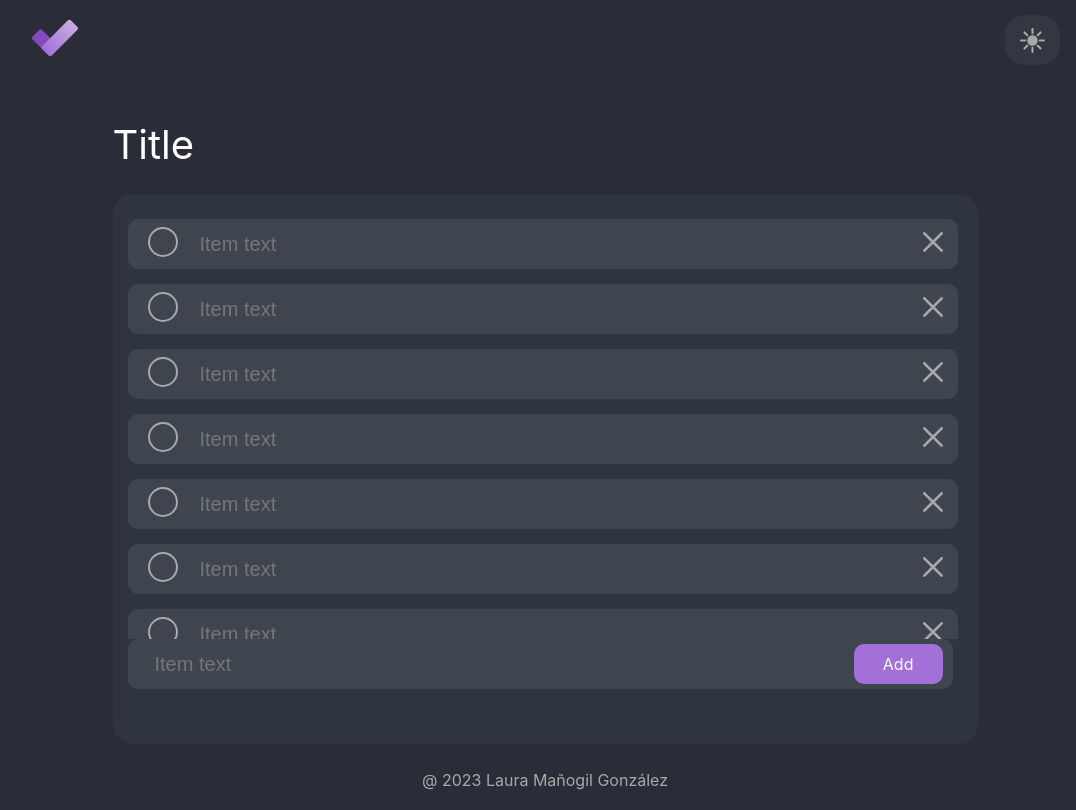
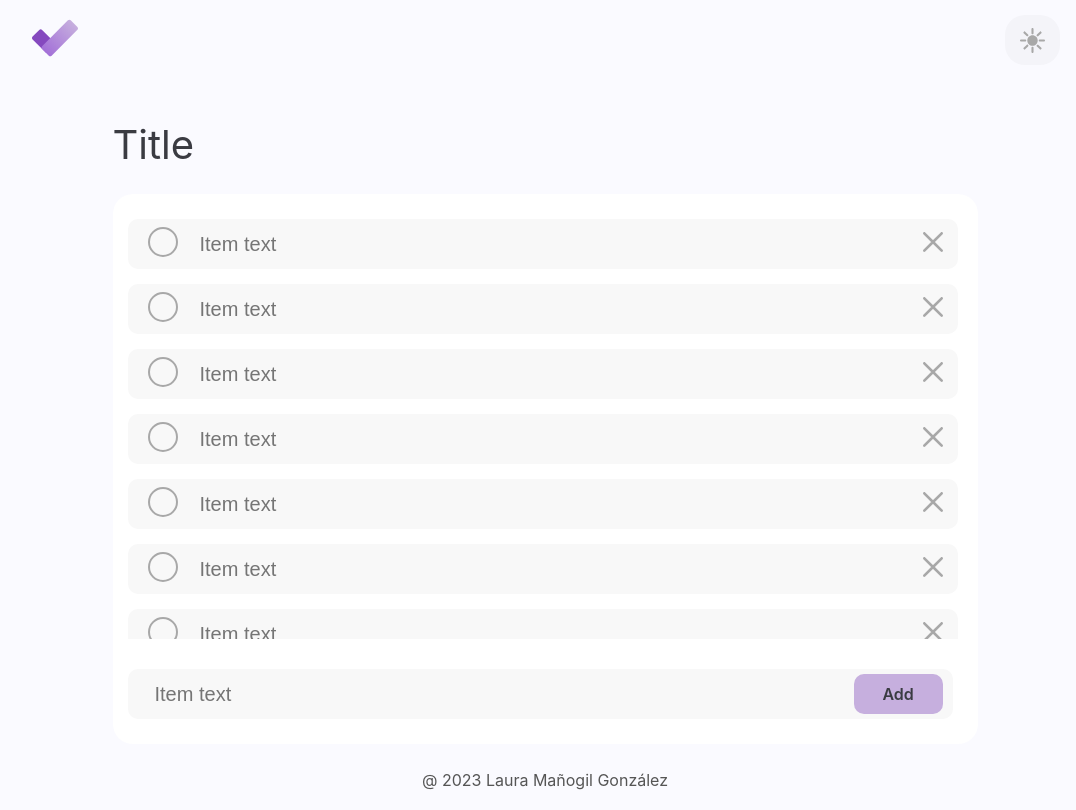
Before and after one commit to LauraMG12/Todo, a Vue app: page / in a window 1280 px wide. Shown: the whole page, without its empty margins (95-1171 px from the left). Built offline with nearby package versions, Linux system fonts and the light colour scheme; the HTML template or start-up script is replaced by a standard one.

Commit message:
Implement dark/light mode

```diff
--- a/package.json
+++ b/package.json
@@ -9,6 +9,7 @@
     "lint": "vue-cli-service lint"
   },
   "dependencies": {
+    "@vueuse/core": "^10.2.1",
     "core-js": "^3.8.3",
     "pinia": "^2.1.4",
     "vue": "^3.2.13"
--- a/src/App.vue
+++ b/src/App.vue
@@ -23,7 +23,7 @@ p {
   margin: 0;
 }
 #app {
-  background-color: $dark-background-1;
+  background-color: var(--background-1);
   font-family: $font-family;
 
   #navbar {
@@ -47,7 +47,7 @@ p {
     height: 5vh;
     p {
       font-size: $font-size-small-desktop;
-      color: $dark-secondary-text;
+      color: var(--secondary-text);
       text-align: center;
       margin-top: 30px;
     }
@@ -60,18 +60,34 @@ p {
   }
   /* Handle */
   ::-webkit-scrollbar-thumb {
-    background: $dark-secondary-text;
+    background: var(--secondary-text);
     border-radius: 6px;
   }
 
   ::-moz-selection {
-    color: $dark-primary-text;
+    color: var(--primary-text);
     background: $primary;
   }
 
   ::selection {
-    color: $dark-primary-text;
+    color: var(--primary-text);
     background: $primary;
+  }
+  &[theme="dark-mode"] {
+    --background-1: #{$dark-background-1};
+    --background-2: #{$dark-background-2};
+    --background-3: #{$dark-background-3};
+    --background-4: #{$dark-background-4};
+    --primary-text: #{$dark-primary-text};
+    --secondary-text: #{$dark-secondary-text};
+  }
+  &[theme="light-mode"] {
+    --background-1: #{$light-background-1};
+    --background-2: #{$light-background-2};
+    --background-3: #{$light-background-3};
+    --background-4: #{$light-background-4};
+    --primary-text: #{$light-primary-text};
+    --secondary-text: #{$light-secondary-text};
   }
 }
 </style>
--- a/src/components/AppButton.vue
+++ b/src/components/AppButton.vue
@@ -18,7 +18,13 @@
     cursor: pointer;
   }
   .button-text {
-    color: $dark-primary-text;
+    color: var(--primary-text);
+    font-weight: 600;
+  }
+}
+#app[theme="light-mode"] {
+  .button-container {
+    background-color: $primary-lighter;
   }
 }
 </style>
--- a/src/components/AppInput.vue
+++ b/src/components/AppInput.vue
@@ -11,7 +11,7 @@
   input {
     width: calc(100% - 25px);
     font-size: $font-size-secondary-desktop;
-    color: $dark-primary-text;
+    color: var(--primary-text);
     background-color: transparent;
     border: none;
     &:focus {
--- a/src/components/ListItem.vue
+++ b/src/components/ListItem.vue
@@ -16,7 +16,7 @@ import AppInput from "./AppInput.vue";
 
 <style scoped lang="scss">
 .item-container {
-  background-color: $dark-background-4;
+  background-color: var(--background-4);
   height: 50px;
   width: 100%;
   border-radius: 10px;
--- a/src/components/Navbar.vue
+++ b/src/components/Navbar.vue
@@ -1,11 +1,21 @@
-<script setup lang="ts"></script>
+<script setup lang="ts">
+import { useDark, useToggle } from "@vueuse/core";
+
+const isDark = useDark({
+  selector: "#app",
+  attribute: "theme",
+  valueDark: "dark-mode",
+  valueLight: "light-mode",
+});
+const toggleDark = useToggle(isDark);
+</script>
 
 <template>
   <div class="navbar-container">
     <div class="logo-container">
       <img src="@/assets/todo-logo.svg" />
     </div>
-    <div class="color-mode">
+    <div class="color-mode" @click="toggleDark()">
       <img src="@/assets/sun.svg" />
     </div>
   </div>
@@ -26,7 +36,7 @@
   .color-mode {
     height: 50px;
     border-radius: 20px;
-    background-color: $dark-background-3;
+    background-color: var(--background-3);
     display: flex;
     align-items: center;
     justify-content: center;
--- a/src/components/NewItem.vue
+++ b/src/components/NewItem.vue
@@ -12,7 +12,7 @@ import AppButton from "./AppButton.vue";
 
 <style scoped lang="scss">
 .item-container {
-  background-color: $dark-background-4;
+  background-color: var(--background-4);
   height: 50px;
   width: 100%;
   border-radius: 10px;
--- a/src/components/Todo.vue
+++ b/src/components/Todo.vue
@@ -25,7 +25,7 @@ const items = ref([1, 2, 3, 4, 5, 1, 2, 3, 4, 5, 6, 7, 8, 9, 0]);
 .todo-container {
   .title {
     font-size: $font-size-primary-desktop;
-    color: $dark-primary-text;
+    color: var(--primary-text);
     margin: 0 10px 25px 10px;
     cursor: default;
     @media only screen and (max-width: $medium-breackpoint) {
@@ -34,7 +34,7 @@ const items = ref([1, 2, 3, 4, 5, 1, 2, 3, 4, 5, 6, 7, 8, 9, 0]);
     }
   }
   .todo-list {
-    background-color: $dark-background-2;
+    background-color: var(--background-2);
     border-radius: 20px;
     width: auto;
     height: calc(85vh - 180px);
@@ -63,8 +63,9 @@ const items = ref([1, 2, 3, 4, 5, 1, 2, 3, 4, 5, 6, 7, 8, 9, 0]);
       margin-right: 15px;
       height: 80px;
       display: flex;
+      align-items: flex-end;
       @media only screen and (max-width: $medium-breackpoint) {
-        background-color: $dark-background-2;
+        background-color: var(--background-2);
         position: absolute;
         bottom: 0;
         left: 0;
--- a/src/styles/_variables.scss
+++ b/src/styles/_variables.scss
@@ -4,35 +4,34 @@ $primary-lighter: #c6afde;
 $primary-light: #a370d8;
 $primary: #8549bf;
 
-// app background
+// DARK MODE
 $dark-background-1: #2a2d38;
+$dark-background-2: #2f353f;
+$dark-background-3: #333741;
+$dark-background-4: #3f454f;
+$dark-primary-text: #ffffff;
+$dark-secondary-text: #a8a8a8;
+
+// LIGHT MODE
 $light-background-1: #fafaff;
-// main container background
-$dark-background-2: #2f353f;
 $light-background-2: #ffffff;
-// navbar container background
-$dark-background-3: #333741;
 $light-background-3: #f4f4f9;
-// items background
-$dark-background-4: #3f454f;
 $light-background-4: #f8f8f8;
-
-$dark-primary-text: #ffffff;
 $light-primary-text: #3a3b42;
-
-$dark-secondary-text: #a8a8a8;
 $light-secondary-text: #555555;
 
 /* FONTS */
 
+$font-family: "Inter", sans-serif;
+
+// DESKTOP
 $font-size-primary-desktop: 2.5rem;
 $font-size-secondary-desktop: 1.25rem;
 $font-size-small-desktop: 1rem;
 
+//MOBILE
 $font-size-primary-mobile: 2rem;
 $font-size-secondary-mobile: 1rem;
 
-$font-family: "Inter", sans-serif;
-
 /* BREACKPOINTS */
 $medium-breackpoint: 900px;
```
Also changed, not shown: 1 other file (tests, documents, lock files or other folders).
